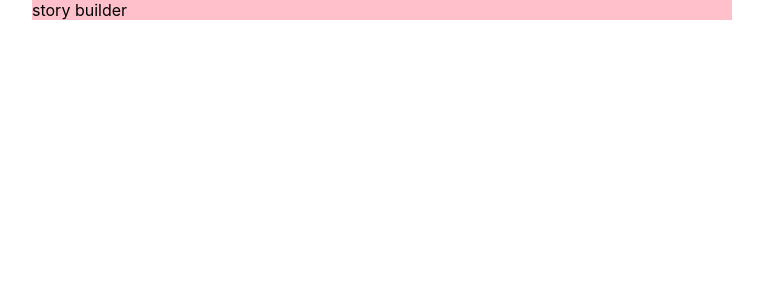
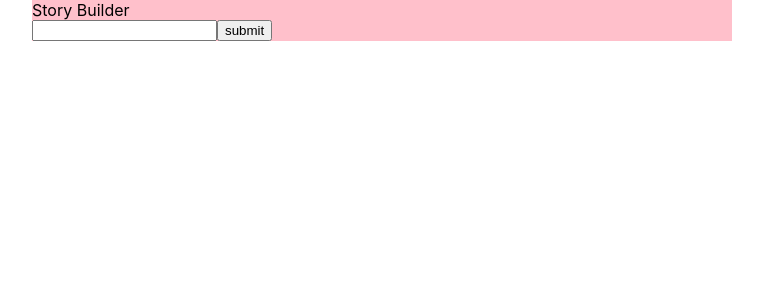
Before and after one commit to john1625b/crowd-story-UI, a React (Create React App) app: page / in a window 1280 px wide. Shown: the top 300 px of the page, without its empty margins (258-1021 px from the left). Built offline with nearby package versions, Linux system fonts and the light colour scheme.

Commit message:
adds input and list

```diff
--- a/src/components/StoryBuilder/StoryBuilder.js
+++ b/src/components/StoryBuilder/StoryBuilder.js
@@ -1,9 +1,35 @@
-import {Container} from "./StoryBuilder.styles";
+import {Container, InputContainer, LineItem, LineList} from "./StoryBuilder.styles";
+import {useState} from "react";
 
 const StoryBuilder = () => {
+    const [lineList, setLineList] = useState([]);
+    const [inputText, setInputText] = useState('');
+
+    const onSubmitClick = () => {
+        console.log('submit');
+        setLineList([...lineList, inputText]);
+    }
+
+    const onEnter = (e) => {
+        if (e.key === 'Enter') {
+            setLineList([...lineList, inputText]);
+        }
+    }
+    console.log(lineList)
     return (
         <Container>
-            story builder
+            Story Builder
+            <LineList>
+                {
+                    lineList.map(line => (
+                        <LineItem>{line}</LineItem>
+                    ))
+                }
+            </LineList>
+            <InputContainer>
+                <input onChange={e => setInputText(e.target.value)}  onKeyDown={onEnter}/>
+                <button onClick={onSubmitClick}>submit</button>
+            </InputContainer>
         </Container>
     )
 }
--- a/src/components/StoryBuilder/StoryBuilder.styles.js
+++ b/src/components/StoryBuilder/StoryBuilder.styles.js
@@ -6,3 +6,15 @@ export const Container = styled.div`
   width: 700px;
   background: pink;
 `
+
+export const LineList = styled.div`
+
+`
+
+export const LineItem = styled.div`
+
+`
+
+export const InputContainer = styled.div`
+    display: flex;
+`
```
